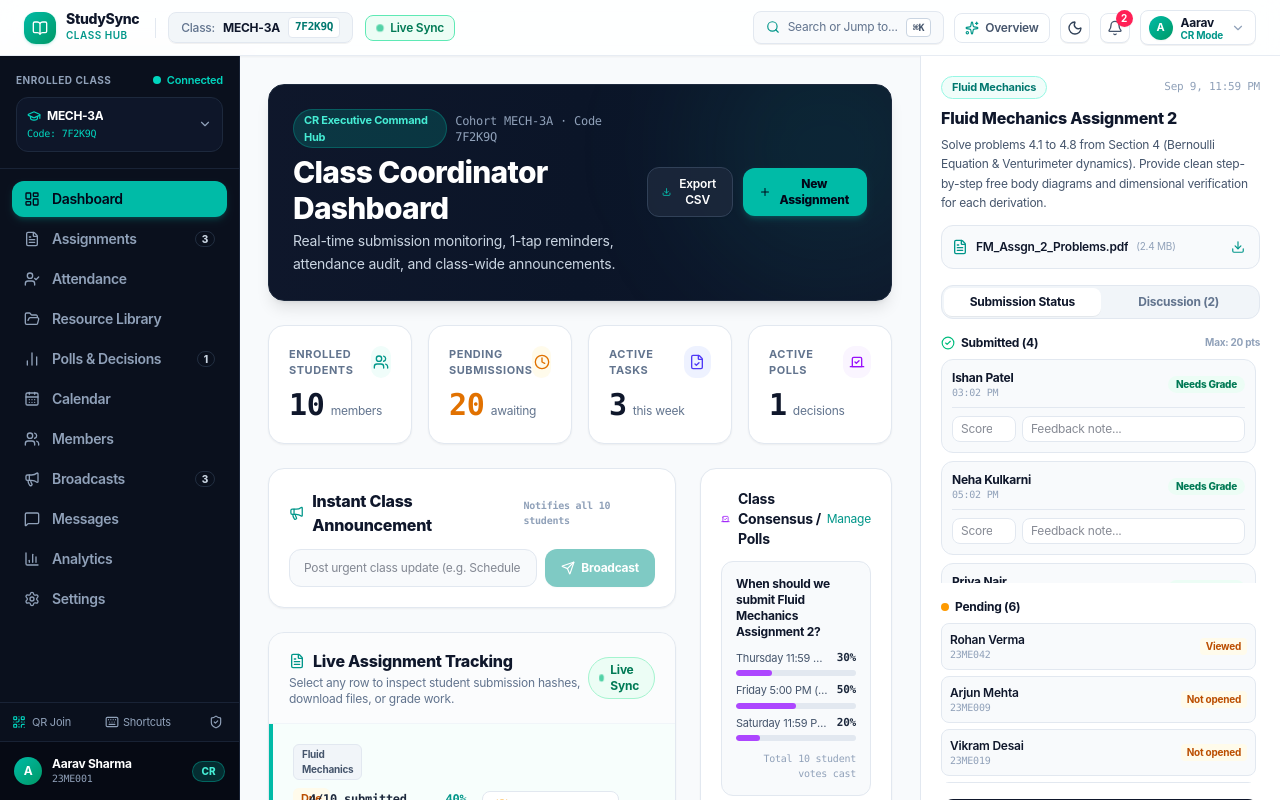
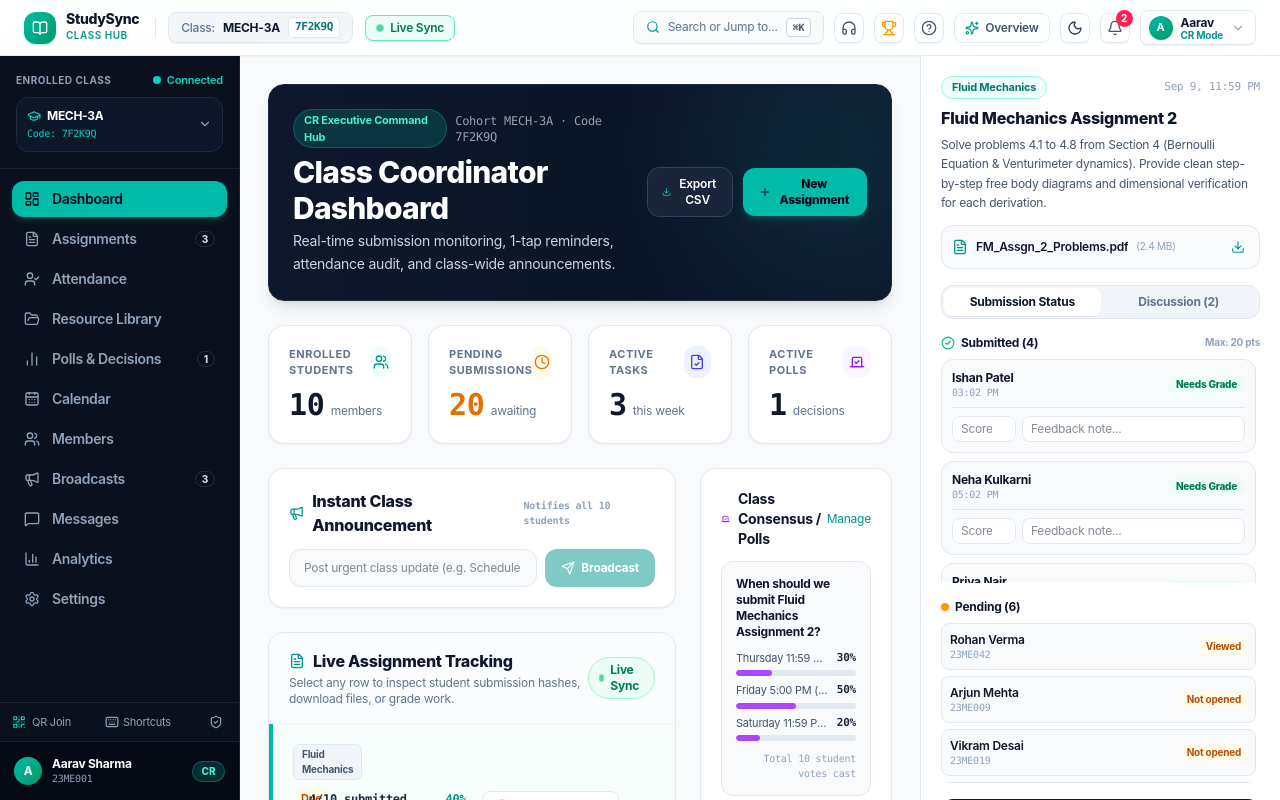
Before and after one commit to bash30ribs/studysync, a React (Vite) app: page / in a window 1280 px wide. Built offline with nearby package versions, Linux system fonts and the light colour scheme.

Commit message:
feat(badges): integrate AchievementsModal, Soundscapes and Shortcuts triggers into Header quick stats bar

```diff
--- a/src/App.tsx
+++ b/src/App.tsx
@@ -93,6 +93,9 @@ const MainLayout: React.FC<{ isDarkMode: boolean; setIsDarkMode: React.Dispatch<
       {/* Top Bar */}
       <Header
         onOpenLanding={() => setShowLanding(true)}
+        onOpenSoundscapes={() => setShowSoundscapes(true)}
+        onOpenAchievements={() => setShowAchievements(true)}
+        onOpenShortcuts={() => setShowShortcuts(true)}
         isDarkMode={isDarkMode}
         setIsDarkMode={setIsDarkMode}
       />
--- a/src/components/layout/Header.tsx
+++ b/src/components/layout/Header.tsx
@@ -15,16 +15,29 @@ import {
   ChevronDown,
   Sparkles,
   Search,
-  BookOpen
+  BookOpen,
+  Headphones,
+  Trophy,
+  HelpCircle
 } from 'lucide-react';
 
 interface HeaderProps {
   onOpenLanding?: () => void;
+  onOpenSoundscapes?: () => void;
+  onOpenAchievements?: () => void;
+  onOpenShortcuts?: () => void;
   isDarkMode: boolean;
   setIsDarkMode: (val: boolean | ((prev: boolean) => boolean)) => void;
 }
 
-export const Header: React.FC<HeaderProps> = ({ onOpenLanding, isDarkMode, setIsDarkMode }) => {
+export const Header: React.FC<HeaderProps> = ({
+  onOpenLanding,
+  onOpenSoundscapes,
+  onOpenAchievements,
+  onOpenShortcuts,
+  isDarkMode,
+  setIsDarkMode
+}) => {
   const {
     currentUser,
     currentClass,
@@ -152,6 +165,39 @@ export const Header: React.FC<HeaderProps> = ({ onOpenLanding, isDarkMode, setIs
             ⌘K
           </kbd>
         </button>
+
+        {/* Soundscapes Ambient Focus Button */}
+        {onOpenSoundscapes && (
+          <button
+            onClick={onOpenSoundscapes}
+            title="Open Focus Soundscapes (Alt+S)"
+            className="p-1.5 rounded-lg border border-slate-200 dark:border-slate-800 bg-white dark:bg-slate-900 text-slate-600 hover:text-indigo-600 dark:text-slate-300 dark:hover:text-indigo-400 hover:bg-slate-100 dark:hover:bg-slate-800 transition-all shadow-2xs"
+          >
+            <Headphones className="w-4 h-4" />
+          </button>
+        )}
+
+        {/* Milestones & Badges Button */}
+        {onOpenAchievements && (
+          <button
+            onClick={onOpenAchievements}
+            title="View Milestones & Daily Quests"
+            className="p-1.5 rounded-lg border border-slate-200 dark:border-slate-800 bg-white dark:bg-slate-900 text-amber-500 hover:text-amber-600 hover:bg-amber-50 dark:hover:bg-slate-800 transition-all shadow-2xs"
+          >
+            <Trophy className="w-4 h-4" />
+          </button>
+        )}
+
+        {/* Keyboard Shortcuts Helper */}
+        {onOpenShortcuts && (
+          <button
+            onClick={onOpenShortcuts}
+            title="Keyboard Shortcuts Cheat Sheet (?)"
+            className="hidden sm:flex p-1.5 rounded-lg border border-slate-200 dark:border-slate-800 bg-white dark:bg-slate-900 text-slate-600 hover:text-slate-900 dark:text-slate-300 dark:hover:text-white hover:bg-slate-100 dark:hover:bg-slate-800 transition-all shadow-2xs"
+          >
+            <HelpCircle className="w-4 h-4" />
+          </button>
+        )}
 
         {/* Landing Page Button */}
         {onOpenLanding && (
```
